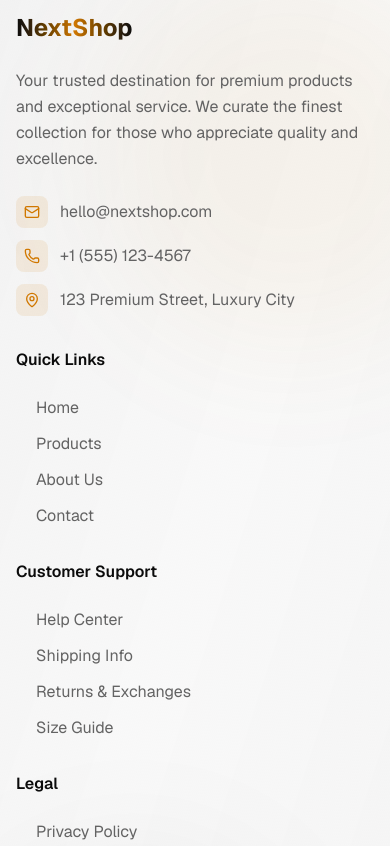
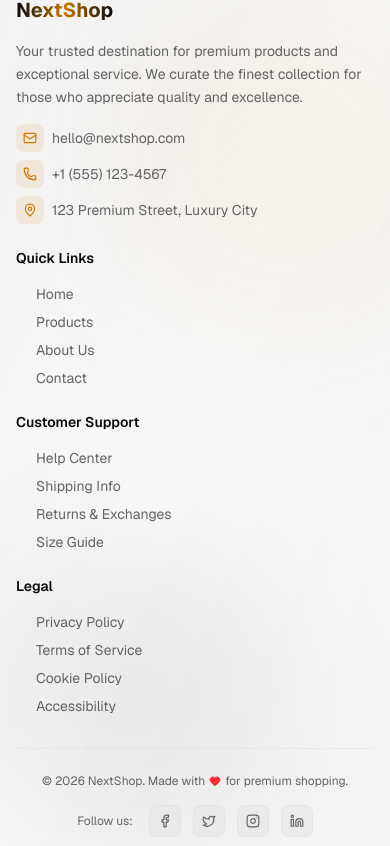
Before and after one commit to Shajidaa/next-shop, a Next.js app: page /login in a window 390 px wide. Shown: the part 938-1784 px from the top of the page. Built offline with nearby package versions, Linux system fonts and the light colour scheme.

Commit message:
update theui

```diff
--- a/src/app/layout.js
+++ b/src/app/layout.js
@@ -15,6 +15,11 @@ const geistMono = Geist_Mono({
 export const metadata = {
   title: 'Next Shop',
   description: 'Your premium e-commerce destination',
+  viewport: {
+    width: 'device-width',
+    initialScale: 1,
+    maximumScale: 5,
+  },
 };
 
 export default function RootLayout({ children }) {
--- a/src/components/Footer.jsx
+++ b/src/components/Footer.jsx
@@ -58,30 +58,30 @@ export default function Footer() {
       <div className="relative max-w-7xl mx-auto px-4 sm:px-6 lg:px-8">
         {/* Newsletter Section - Hidden on auth pages */}
         {!isAuthPage && (
-          <div className="py-12 border-b border-border/50">
-            <div className="max-w-4xl mx-auto text-center">
-              <div className="inline-flex items-center gap-2 px-4 py-2 bg-accent/10 border border-accent/20 rounded-full text-accent font-semibold text-sm mb-4">
-                <Sparkles className="w-4 h-4" />
+          <div className="py-8 sm:py-12 border-b border-border/50">
+            <div className="max-w-4xl mx-auto text-center px-4">
+              <div className="inline-flex items-center gap-2 px-3 sm:px-4 py-1.5 sm:py-2 bg-accent/10 border border-accent/20 rounded-full text-accent font-semibold text-xs sm:text-sm mb-3 sm:mb-4">
+                <Sparkles className="w-3 h-3 sm:w-4 sm:h-4" />
                 Stay Updated
               </div>
-            <h3 className="text-2xl md:text-3xl font-bold text-foreground mb-4">
+            <h3 className="text-xl sm:text-2xl md:text-3xl font-bold text-foreground mb-3 sm:mb-4">
               Get the Latest Updates
             </h3>
-            <p className="text-muted-foreground mb-8 max-w-2xl mx-auto">
+            <p className="text-sm sm:text-base text-muted-foreground mb-6 sm:mb-8 max-w-2xl mx-auto">
               Subscribe to our newsletter and be the first to know about new products, exclusive offers, and premium collections.
             </p>
-            <div className="flex flex-col sm:flex-row gap-4 max-w-md mx-auto">
+            <div className="flex flex-col sm:flex-row gap-3 sm:gap-4 max-w-md mx-auto">
               <div className="flex-1 relative">
-                <Mail className="absolute left-3 top-1/2 transform -translate-y-1/2 text-muted-foreground w-5 h-5" />
+                <Mail className="absolute left-3 top-1/2 transform -translate-y-1/2 text-muted-foreground w-4 h-4 sm:w-5 sm:h-5" />
                 <input
                   type="email"
                   placeholder="Enter your email"
-                  className="w-full pl-12 pr-4 py-3 bg-card border border-border rounded-xl outline-none transition-all duration-200 focus:ring-2 focus:ring-ring focus:border-accent placeholder:text-muted-foreground"
+                  className="w-full pl-10 sm:pl-12 pr-4 py-2.5 sm:py-3 text-sm sm:text-base bg-card border border-border rounded-lg sm:rounded-xl outline-none transition-all duration-200 focus:ring-2 focus:ring-ring focus:border-accent placeholder:text-muted-foreground"
                 />
               </div>
-              <button className="group px-6 py-3 bg-gradient-to-r from-primary to-primary/90 hover:from-primary/90 hover:to-primary text-primary-foreground font-semibold rounded-xl transition-all duration-200 shadow-lg hover:shadow-xl flex items-center justify-center gap-2">
+              <button className="group px-4 sm:px-6 py-2.5 sm:py-3 text-sm sm:text-base bg-gradient-to-r from-primary to-primary/90 hover:from-primary/90 hover:to-primary text-primary-foreground font-semibold rounded-lg sm:rounded-xl transition-all duration-200 shadow-lg hover:shadow-xl flex items-center justify-center gap-2">
                 Subscribe
-                <ArrowRight className="w-4 h-4 group-hover:translate-x-1 transition-transform" />
+                <ArrowRight className="w-3 h-3 sm:w-4 sm:h-4 group-hover:translate-x-1 transition-transform" />
               </button>
             </div>
           </div>
@@ -89,37 +89,37 @@ export default function Footer() {
         )}
 
         {/* Main Footer Content */}
-        <div className="py-12">
-          <div className="grid grid-cols-1 md:grid-cols-2 lg:grid-cols-5 gap-8 lg:gap-12">
+        <div className="py-8 sm:py-12">
+          <div className="grid grid-cols-1 sm:grid-cols-2 lg:grid-cols-5 gap-6 sm:gap-8 lg:gap-12">
             {/* Brand Section */}
-            <div className="lg:col-span-2">
-              <Link href="/" className="inline-block mb-6">
-                <span className="text-2xl font-bold bg-gradient-to-r from-primary via-accent to-primary bg-clip-text text-transparent">
+            <div className="sm:col-span-2 lg:col-span-2">
+              <Link href="/" className="inline-block mb-4 sm:mb-6">
+                <span className="text-xl sm:text-2xl font-bold bg-gradient-to-r from-primary via-accent to-primary bg-clip-text text-transparent">
                   NextShop
                 </span>
               </Link>
-              <p className="text-muted-foreground mb-6 leading-relaxed">
+              <p className="text-sm sm:text-base text-muted-foreground mb-4 sm:mb-6 leading-relaxed">
                 Your trusted destination for premium products and exceptional service.
                 We curate the finest collection for those who appreciate quality and excellence.
               </p>
 
               {/* Contact Info */}
-              <div className="space-y-3">
-                <div className="flex items-center gap-3 text-muted-foreground">
-                  <div className="w-8 h-8 bg-accent/10 rounded-lg flex items-center justify-center">
-                    <Mail className="w-4 h-4 text-accent" />
+              <div className="space-y-2 sm:space-y-3">
+                <div className="flex items-center gap-2 sm:gap-3 text-sm sm:text-base text-muted-foreground">
+                  <div className="w-7 h-7 sm:w-8 sm:h-8 bg-accent/10 rounded-lg flex items-center justify-center shrink-0">
+                    <Mail className="w-3.5 h-3.5 sm:w-4 sm:h-4 text-accent" />
                   </div>
-                  <span>hello@nextshop.com</span>
+                  <span className="truncate">hello@nextshop.com</span>
                 </div>
-                <div className="flex items-center gap-3 text-muted-foreground">
-                  <div className="w-8 h-8 bg-accent/10 rounded-lg flex items-center justify-center">
-                    <Phone className="w-4 h-4 text-accent" />
+                <div className="flex items-center gap-2 sm:gap-3 text-sm sm:text-base text-muted-foreground">
+                  <div className="w-7 h-7 sm:w-8 sm:h-8 bg-accent/10 rounded-lg flex items-center justify-center shrink-0">
+                    <Phone className="w-3.5 h-3.5 sm:w-4 sm:h-4 text-accent" />
                   </div>
                   <span>+1 (555) 123-4567</span>
                 </div>
-                <div className="flex items-center gap-3 text-muted-foreground">
-                  <div className="w-8 h-8 bg-accent/10 rounded-lg flex items-center justify-center">
-                    <MapPin className="w-4 h-4 text-accent" />
+                <div className="flex items-center gap-2 sm:gap-3 text-sm sm:text-base text-muted-foreground">
+                  <div className="w-7 h-7 sm:w-8 sm:h-8 bg-accent/10 rounded-lg flex items-center justify-center shrink-0">
+                    <MapPin className="w-3.5 h-3.5 sm:w-4 sm:h-4 text-accent" />
                   </div>
                   <span>123 Premium Street, Luxury City</span>
                 </div>
@@ -128,13 +128,13 @@ export default function Footer() {
 
             {/* Quick Links */}
             <div>
-              <h4 className="font-semibold text-foreground mb-6">Quick Links</h4>
-              <ul className="space-y-3">
+              <h4 className="font-semibold text-sm sm:text-base text-foreground mb-4 sm:mb-6">Quick Links</h4>
+              <ul className="space-y-2 sm:space-y-3">
                 {quickLinks.map((link) => (
                   <li key={link.name}>
                     <Link
                       href={link.href}
-                      className="text-muted-foreground hover:text-accent transition-colors duration-200 flex items-center gap-2 group"
+                      className="text-sm sm:text-base text-muted-foreground hover:text-accent transition-colors duration-200 flex items-center gap-2 group"
                     >
                       <ArrowRight className="w-3 h-3 opacity-0 group-hover:opacity-100 group-hover:translate-x-1 transition-all duration-200" />
                       {link.name}
@@ -146,13 +146,13 @@ export default function Footer() {
 
             {/* Support */}
             <div>
-              <h4 className="font-semibold text-foreground mb-6">Customer Support</h4>
-              <ul className="space-y-3">
+              <h4 className="font-semibold text-sm sm:text-base text-foreground mb-4 sm:mb-6">Customer Support</h4>
+              <ul className="space-y-2 sm:space-y-3">
                 {supportLinks.map((link) => (
                   <li key={link.name}>
                     <Link
                       href={link.href}
-                      className="text-muted-foreground hover:text-accent transition-colors duration-200 flex items-center gap-2 group"
+                      className="text-sm sm:text-base text-muted-foreground hover:text-accent transition-colors duration-200 flex items-center gap-2 group"
                     >
                       <ArrowRight className="w-3 h-3 opacity-0 group-hover:opacity-100 group-hover:translate-x-1 transition-all duration-200" />
                       {link.name}
@@ -164,13 +164,13 @@ export default function Footer() {
 
             {/* Legal */}
             <div>
-              <h4 className="font-semibold text-foreground mb-6">Legal</h4>
-              <ul className="space-y-3">
+              <h4 className="font-semibold text-sm sm:text-base text-foreground mb-4 sm:mb-6">Legal</h4>
+              <ul className="space-y-2 sm:space-y-3">
                 {legalLinks.map((link) => (
                   <li key={link.name}>
                     <Link
                       href={link.href}
-                      className="text-muted-foreground hover:text-accent transition-colors duration-200 flex items-center gap-2 group"
+                      className="text-sm sm:text-base text-muted-foreground hover:text-accent transition-colors duration-200 flex items-center gap-2 group"
                     >
                       <ArrowRight className="w-3 h-3 opacity-0 group-hover:opacity-100 group-hover:translate-x-1 transition-all duration-200" />
                       {link.name}
@@ -183,28 +183,28 @@ export default function Footer() {
         </div>
 
         {/* Bottom Section */}
-        <div className="py-8 border-t border-border/50">
-          <div className="flex flex-col md:flex-row justify-between items-center gap-6">
+        <div className="py-6 sm:py-8 border-t border-border/50">
+          <div className="flex flex-col md:flex-row justify-between items-center gap-4 sm:gap-6">
             {/* Copyright */}
-            <div className="flex items-center gap-2 text-muted-foreground">
+            <div className="flex flex-wrap items-center justify-center gap-1 sm:gap-2 text-xs sm:text-sm text-muted-foreground">
               <span>&copy; {currentYear} NextShop. Made with</span>
-              <Heart className="w-4 h-4 text-red-500 fill-current" />
+              <Heart className="w-3 h-3 sm:w-4 sm:h-4 text-red-500 fill-current" />
               <span>for premium shopping.</span>
             </div>
 
             {/* Social Links */}
-            <div className="flex items-center gap-4">
-              <span className="text-sm text-muted-foreground mr-2">Follow us:</span>
+            <div className="flex items-center gap-3 sm:gap-4">
+              <span className="text-xs sm:text-sm text-muted-foreground mr-1 sm:mr-2">Follow us:</span>
               {socialLinks.map((social) => {
                 const Icon = social.icon;
                 return (
                   <Link
                     key={social.name}
                     href={social.href}
-                    className="w-10 h-10 bg-muted/50 hover:bg-accent/10 border border-border/50 hover:border-accent/30 rounded-lg flex items-center justify-center text-muted-foreground hover:text-accent transition-all duration-200 group"
+                    className="w-8 h-8 sm:w-10 sm:h-10 bg-muted/50 hover:bg-accent/10 border border-border/50 hover:border-accent/30 rounded-lg flex items-center justify-center text-muted-foreground hover:text-accent transition-all duration-200 group"
                     aria-label={social.name}
                   >
-                    <Icon className="w-4 h-4 group-hover:scale-110 transition-transform" />
+                    <Icon className="w-3.5 h-3.5 sm:w-4 sm:h-4 group-hover:scale-110 transition-transform" />
                   </Link>
                 );
               })}
```
Also changed, not shown: 1 other file (tests, documents, lock files or other folders).
